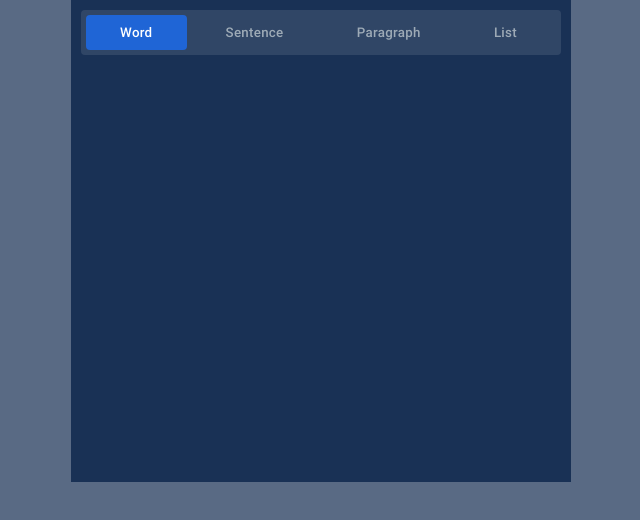
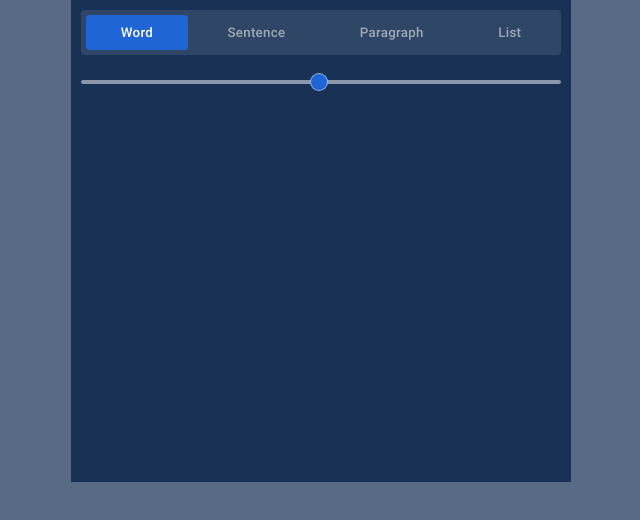
Before and after one commit to phucbm/lipsum-generator, a browser extension: page index.html in a window 1280 px wide. Shown: the whole page, without its empty margins (319-959 px from the left). Drawn offline with Linux system fonts and the light colour scheme.

Commit message:
style(ui): range slider

```diff
--- a/assets/css/extension-ui.css
+++ b/assets/css/extension-ui.css
@@ -74,3 +74,33 @@ a:hover, a:focus {color:var(--color-primary);}
     background:var(--color-primary);
     border-radius:4px;
 }
+
+
+/*********************************
+ * Range slider
+ *********************************/
+.range-slider input[type=range] {
+    -webkit-appearance:none;
+    width:100%; height:4px;
+    border-radius:5px;
+    background:rgba(255, 255, 255, 0.5);
+    outline:none;
+    -webkit-transition:.2s;
+    transition:background .2s;
+}
+
+.range-slider input[type=range]:hover {background:#fff;}
+
+.range-slider input[type=range]::-webkit-slider-thumb {
+    -webkit-appearance:none;
+    appearance:none;
+    width:18px; height:18px;
+    border-radius:50%; background:var(--color-primary); border:1px solid rgba(255, 255, 255, 0.5);
+    cursor:pointer;
+}
+
+.range-slider input[type=range]::-moz-range-thumb {
+    width:18px; height:18px;
+    border-radius:50%; background:var(--color-primary);
+    cursor:pointer;
+}
--- a/assets/js/extension-ui.js
+++ b/assets/js/extension-ui.js
@@ -1,8 +1,12 @@
 jQuery(function($){
-    jQuery.fn.buttonGroupEffect = function(config){
+    /**
+     * Button Group Effect
+     * @param config
+     */
+    $.fn.buttonGroupEffect = function(config){
         const options = {
             ...{
-                trigger: 'button',
+                trigger: '.btn',
                 activeIndex: 0,
                 onClick: event => {
                 }
@@ -14,7 +18,7 @@ jQuery(function($){
 
 
             // indicator
-            $wrapper.append('<i class="btn-group-indicator"></i>');
+            $wrapper.prepend('<i class="btn-group-indicator"></i>');
             const $indicator = $wrapper.find('.btn-group-indicator');
 
             // activate
@@ -37,4 +41,36 @@ jQuery(function($){
             });
         });
     };
+
+
+    /**
+     * Range Slider
+     * @param config
+     * @returns {{val: (function(): number), set: set, change: (function(): *), increase: (function(): void), decrease: (function(): void)}}
+     */
+    $.fn.rangeSlider = function(config){
+        if($(this).attr('type') !== 'range') return;
+
+        const options = {
+            ...{
+                step: 5,
+                onChange: () => {
+                }
+            }, ...config
+        };
+
+        const set = (number) => {
+            $(this).val(number);
+            change();
+        };
+        const change = () => options.onChange({target: this, val: val()});
+        const val = () => parseInt($(this).val());
+        const increase = () => set(val() + options.step);
+        const decrease = () => set(val() - options.step);
+
+        // on change
+        $(this).on('change', change);
+
+        return {set, increase, decrease, val, change};
+    };
 });
--- a/assets/js/main.js
+++ b/assets/js/main.js
@@ -8,4 +8,11 @@ jQuery(function($){
             }
         }
     });
+
+    // range slider > quantity
+    const quantityRange = $('input[data-quantity]').rangeSlider({
+        onChange: data => {
+            console.log(data)
+        }
+    });
 });
--- a/index.html
+++ b/index.html
@@ -30,6 +30,12 @@
             </div>
         </div>
 
+        <br>
+
+        <div class="range-slider">
+            <input type="range" min="1" max="100" value="50" data-quantity>
+        </div>
+
     </div>
 
 </main>
```
